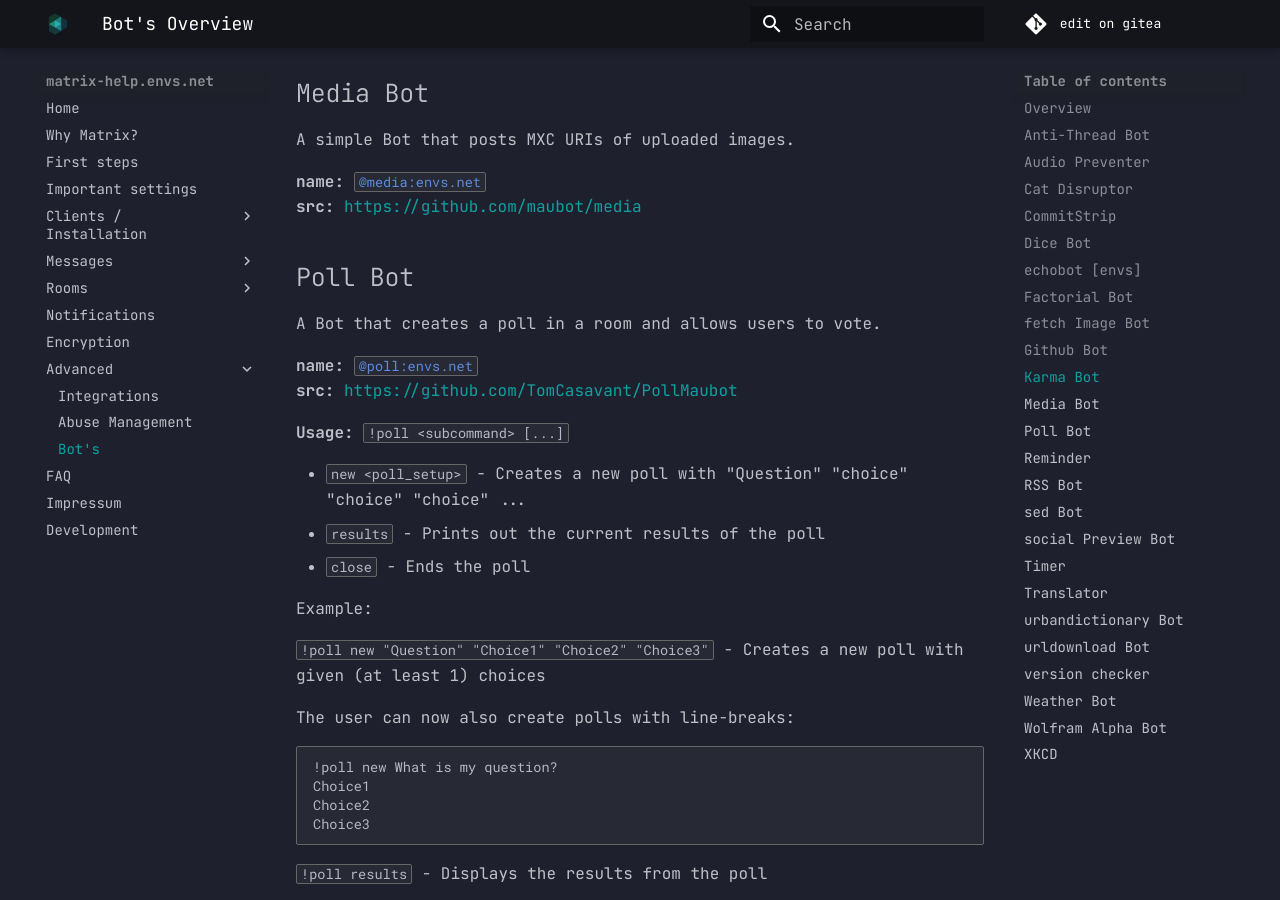
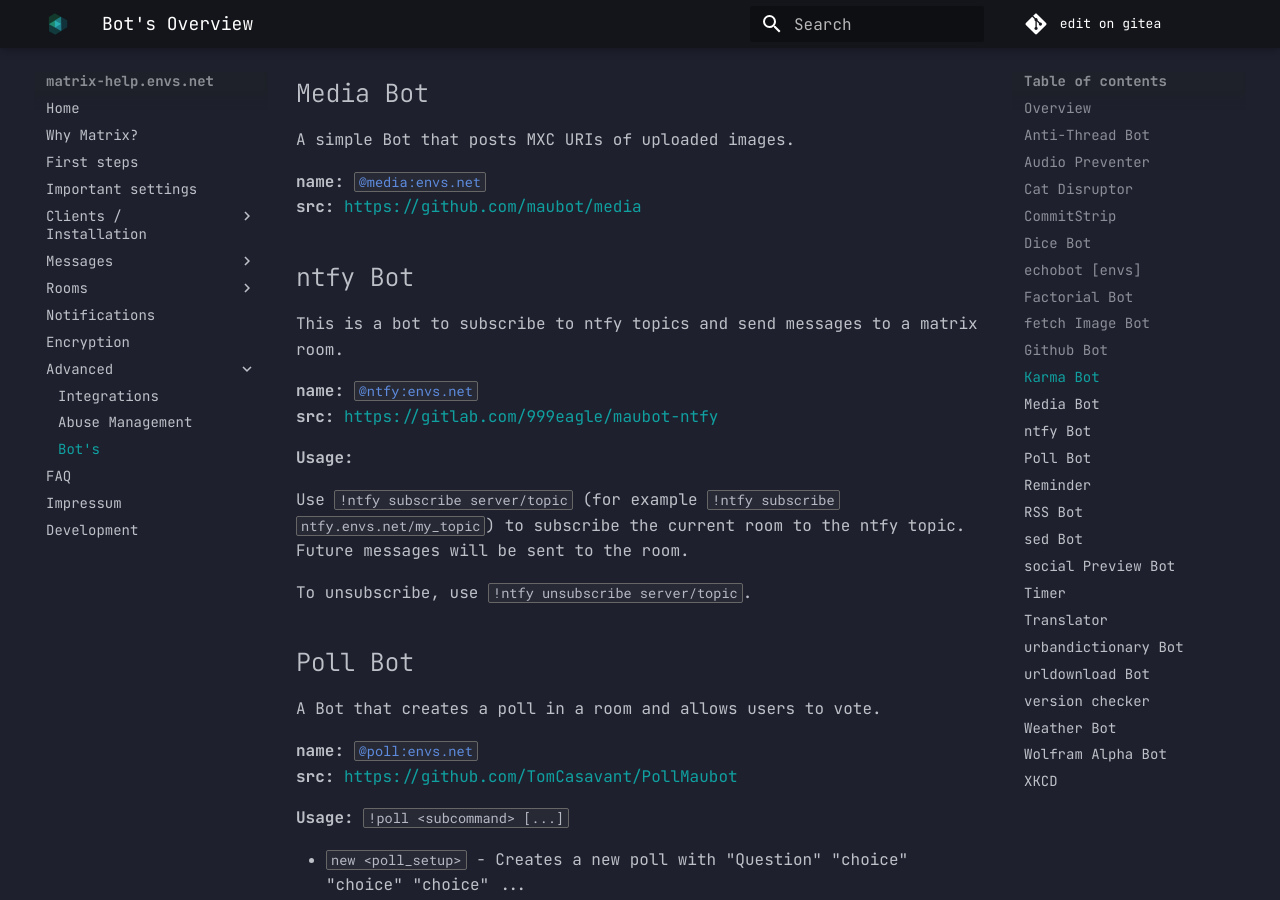
Before and after one commit to envs-net/matrix-doc, an MkDocs documentation site: the page built from docs/advanced/bots.md, in a window 1280 px wide and 900 px high, scrolled down 5105 px. Built offline with MkDocs 1.6.1 and Material for MkDocs 9.7.7, drawn with Linux system fonts in a browser that asks for light colours; emoji names are drawn with the system emoji font.

Commit message:
add ntfy bot

```diff
--- a/docs/advanced/bots.md
+++ b/docs/advanced/bots.md
@@ -22,12 +22,13 @@ feel free to use our bot's in your room!
 [Github Bot](#github_bot) |
 [Karma Bot](#karma_bot) |
 [media Bot](#media_bot) |
+[ntfy Bot](#ntfy_bot) |
 [Poll Bot](#poll_bot) |
 [Reminder](#reminder) |
 [RSS Bot](#rss_bot) |
 [sed Bot](#sed_bot) |
 [social Preview Bot](#social_preview_bot) |
-[Timer](timer) |
+[Timer](#timer) |
 [Translator](#translator) |
 [urbandictionary Bot](#urbandictionary_bot) |
 [urldownload Bot](#urldownload_bot) |
@@ -217,6 +218,19 @@ A simple Bot that posts MXC URIs of uploaded images.
 
 **name:** [`@media:envs.net`](https://matrix.to/#/@media:envs.net)
 **src:** [https://github.com/maubot/media](https://github.com/maubot/media)
+
+## ntfy Bot
+
+This is a bot to subscribe to ntfy topics and send messages to a matrix room.
+
+**name:** [`@ntfy:envs.net`](https://matrix.to/#/@ntfy:envs.net)
+**src:** [https://gitlab.com/999eagle/maubot-ntfy](https://gitlab.com/999eagle/maubot-ntfy)
+
+**Usage:**
+
+Use `!ntfy subscribe server/topic` (for example `!ntfy subscribe ntfy.envs.net/my_topic`) to subscribe the current room to the ntfy topic. Future messages will be sent to the room.
+
+To unsubscribe, use `!ntfy unsubscribe server/topic`.
 
 ## Poll Bot
 
```
